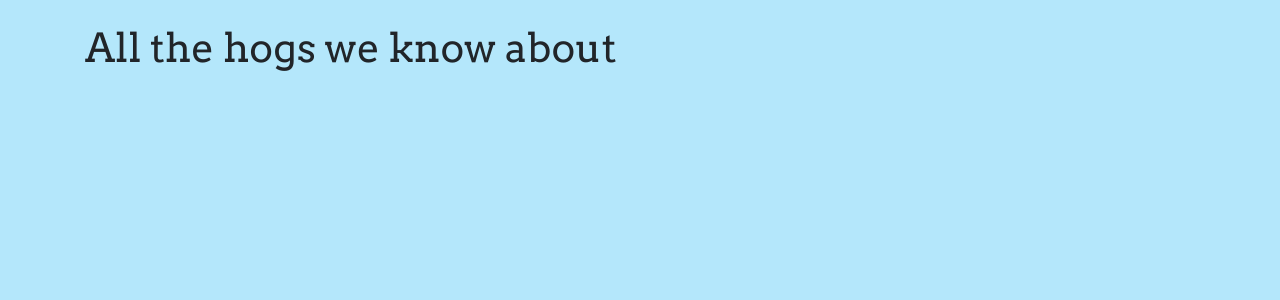
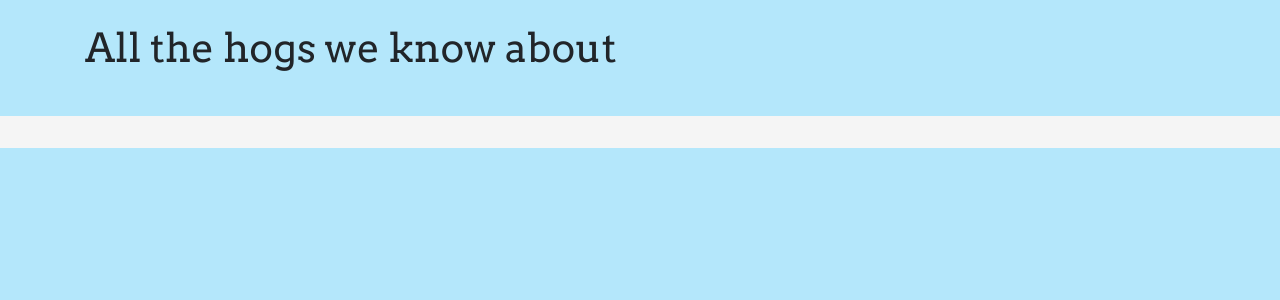
Before and after one commit to tech4nature/hogapp, a Django app: page /hogs/ in a window 1280 px wide. Shown: the part 56-356 px from the top of the page. Run offline with Django 3.2, Linux system fonts and the light colour scheme; data that the repository does not hold is empty; some libraries are stand-ins or nearby versions.

Commit message:
An an empty footer

```diff
--- a/hog/frontend/templates/_base.html
+++ b/hog/frontend/templates/_base.html
@@ -103,8 +103,16 @@
       /* Using negative margins to hide things means that clipboard.js
         can visibly text-select the element
       */
-      margin-left: -1000px;
+      margin-left: -9000px;
       }
+
+.footer {
+      width: 100%;
+      height: 2rem;
+      background-color: #f5f5f5;
+      margin-top: 20px;
+}
+
     </style>
   </head>
   <body>
@@ -129,6 +137,12 @@
 
 </main><!-- /.container -->
 
+<footer class="footer">
+  <div class="container">
+    <span class="text-muted"></span>
+  </div>
+</footer>
+
 <!-- Optional JavaScript -->
   <!-- recommended by the vanilla bootstrap template -->
   <script src="https://cdnjs.cloudflare.com/ajax/libs/popper.js/1.14.7/umd/popper.min.js" integrity="sha384-UO2eT0CpHqdSJQ6hJty5KVphtPhzWj9WO1clHTMGa3JDZwrnQq4sF86dIHNDz0W1" crossorigin="anonymous"></script>
```
